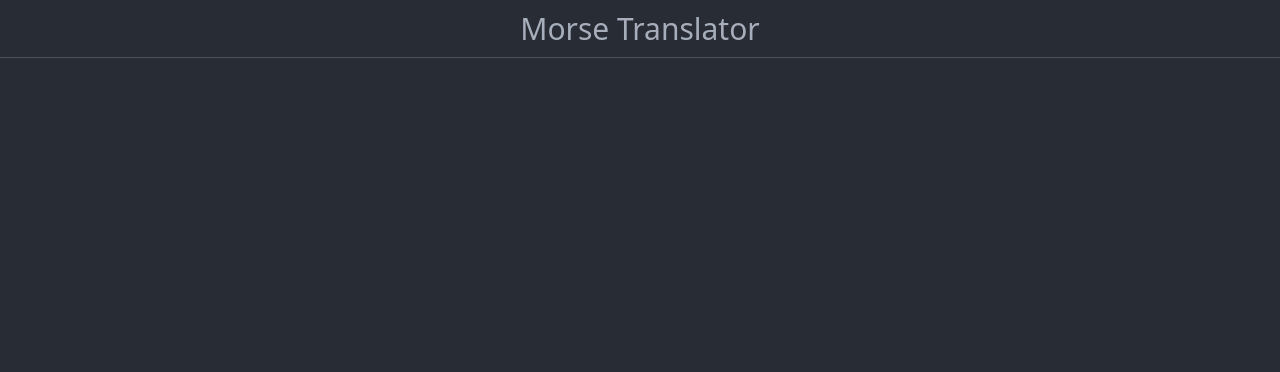
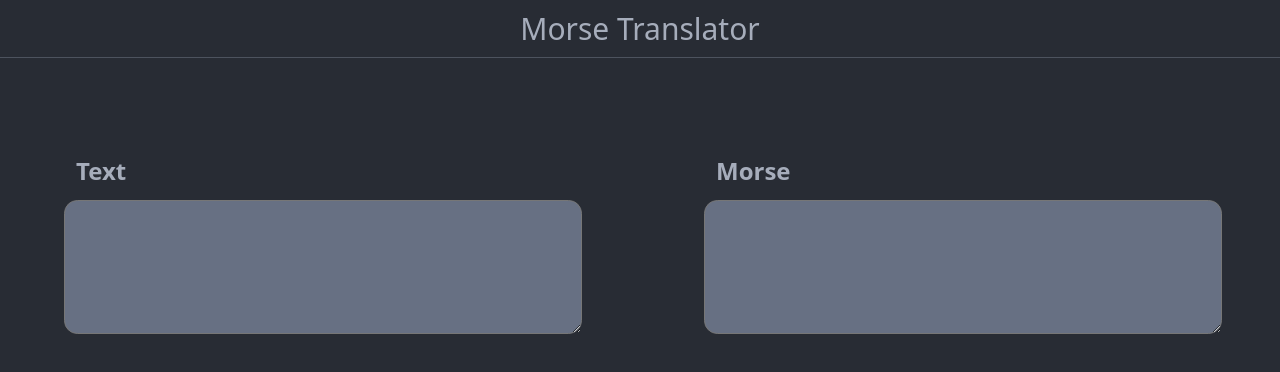
Before and after one commit to IllyaVakulenko/CSBC-Site-ver-2, a plain HTML site: page index.html in a window 1280 px wide. Drawn offline with Linux system fonts and the light colour scheme.

Commit message:
Added main.translator tag with two blocks: title and textarea for text and morse.

```diff
--- a/index.html
+++ b/index.html
@@ -1,5 +1,6 @@
 <!DOCTYPE html>
 <html lang="en">
+
 <head>
   <meta charset="UTF-8">
   <meta name="viewport" content="width=device-width">
@@ -7,12 +8,30 @@
   <link type="image/x-icon" href="images/icon-v1.png" rel="shortcut icon">
   <title>Morse Translator</title>
 </head>
+
 <body>
 
   <header class="header">
     <h1>Morse Translator</h1>
   </header>
 
+  <main class="translator">
+    <div class="translator__text">
+      <label for="translator__text__label">
+        <h2 class="translator__title">Text</h2>
+        <textarea class="translator__input text"></textarea>
+      </label>
+    </div>
+
+    <div class="translator__morse">
+      <label for="translator__morse__label">
+        <h2 class="translator__title">Morse</h2>
+        <textarea class="translator__input morse"></textarea>
+      </label>
+    </div>
+  </main>
+
   <script src="scripts/script.js"></script>
 </body>
+
 </html>
--- a/styles/style.css
+++ b/styles/style.css
@@ -14,7 +14,40 @@ header.header {
     border-bottom: solid 1px #4d535e;
 }
 
-header.header > h1 {
+header.header>h1 {
     font-weight: 500;
     font-size: 30px;
 }
+
+main.translator {
+    margin-top: 32px;
+    padding: 64px;
+}
+
+div.translator__text {
+    /* width: min-content; */
+    position: absolute;
+    left: 64px;
+    width: 40%;
+    /* border: 4px solid #ffffff; */
+}
+
+div.translator__morse {
+    /* width: min-content; */
+    position: absolute;
+    right: 64px;
+    width: 40%;
+    /* border: 4px solid #ffffff; */
+}
+
+h2.translator__title {
+    margin-left: .5em;
+}
+
+textarea.translator__input {
+    margin-top: 1em;
+    background-color: #677083;
+    width: 100%;
+    height: 128px;
+    border-radius: 1em;
+}
```
Lines whose indentation alone changed are shown as unchanged.
